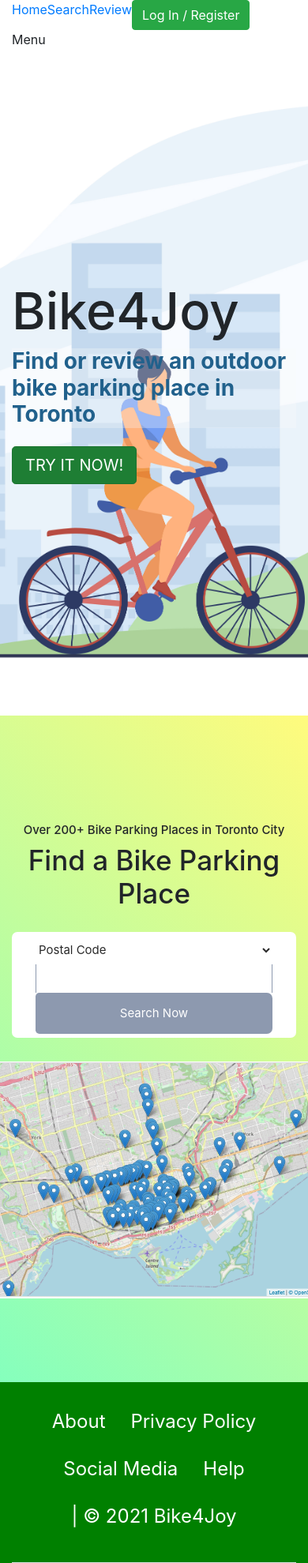
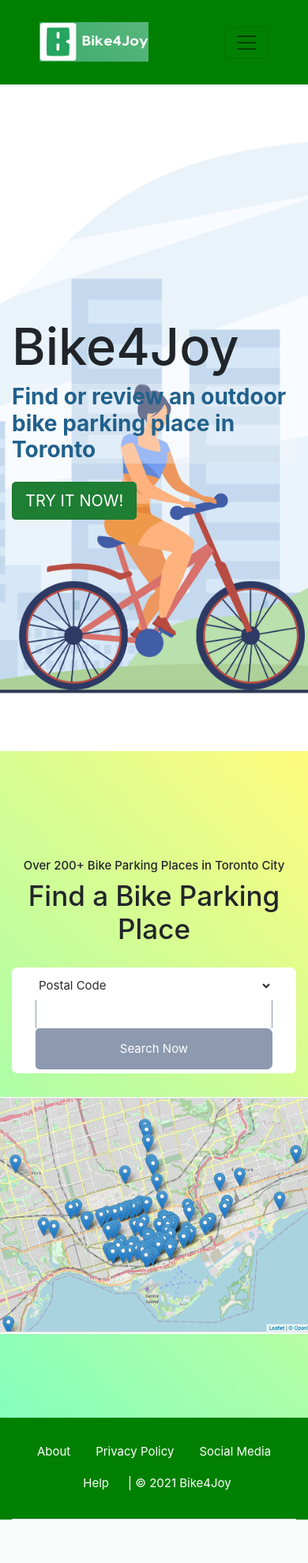
Before and after one commit to billsong0407/Bike4Joy, a PHP site: page / in a window 390 px wide. Shown: the whole page at 79% size. After the commit the page ends 1924 px from the top, so only its background shows below. Run offline with PHP 8.4, Linux system fonts and the light colour scheme; some libraries are stand-ins or nearby versions.

Commit message:
revamp navbar

```diff
--- a/assets/css/all-pages.css
+++ b/assets/css/all-pages.css
@@ -1,6 +1,32 @@
 html, body {
   position: relative;
   min-height: 100%;
+}
+
+.page-navbar {
+  font-size: 25px !important;
+  background-color: green !important;
+  padding-left: 200px !important;
+  padding-right: 200px !important;
+}
+
+.navbar-text .register-button{
+  color: white !important;
+  font-size: 20px;
+  padding-left: 25px;
+  padding-right: 25px;
+}
+
+.navbar-nav .nav-item .nav-link{
+  color:white;
+}
+
+.navbar-nav .nav-item .nav-link:hover{
+  color:lightgreen;
+}
+
+.navbar-nav .nav-item{
+  padding-left: 30px;
 }
 
 .page-footer {
@@ -12,3 +38,30 @@
   color: white !important;
   height: 60px;
 }
+
+@media (max-width: 767px) {
+  .page-navbar {
+    font-size: 15px !important;
+    padding-left: 50px !important;
+    padding-right: 50px !important;
+  }
+
+  .page-navbar .navbar-nav {
+    margin-left: 0px !important;
+  }
+
+  .navbar-nav .nav-item{
+    padding-left: 0px;
+  }
+
+  .navbar-text .register-button{
+    font-size: 15px;
+    padding-left: 15px;
+    padding-right: 15px;
+  }
+
+  .page-footer footer .nav-link{
+    font-size: 15px;
+    height: 40px;
+  }
+}
--- a/index.html
+++ b/index.html
@@ -37,37 +37,32 @@
 
 <body>
     <!-- ***** Header Area Start ***** -->
-    <header class="header-area header-sticky wow slideInDown">
-        <div class="container">
-            <div class="row">
-                <div class="col-12">
-                    <nav class="main-nav">
-                        <!-- ***** Logo Start ***** -->
-                        <span>
-                            <a href="index.html" class="logo"></a>
-                        </span>
+    <header class="sticky-top">
+        <nav class="navbar navbar-expand-lg navbar-light bg-light page-navbar py-4">
+            <a class="navbar-brand" href="./index.html">
+                <img src="./assets/images/white-logo.png" height="50" alt="logo" loading="lazy" style="margin-top: -1px;"/>
+            </a>
+            <button class="navbar-toggler" type="button" data-toggle="collapse" data-target="#navbarText" aria-controls="navbarText" aria-expanded="false" aria-label="Toggle navigation">
+                <span class="navbar-toggler-icon"></span>
+            </button>
+            <div class="collapse navbar-collapse text-center" id="navbarText">
+                <ul class="navbar-nav ml-5 mr-auto">
+                    <li class="nav-item">
+                        <a class="nav-link" href="./index.html">Home</a>
+                    </li>
+                    <li class="nav-item">
+                        <a class="nav-link" href="./index.html#search-form">Search</a>
+                    </li>
+                    <li class="nav-item">
+                        <a class="nav-link" href="./submission.html">Review</a>
+                    </li>
+                    </ul>
+                <span class="navbar-text">
+                    <a type="button" class="btn btn-success register-button" href="./registration.html">Log In / Register</a>
+                </span>
+            </div>
+        </nav>
 
-
-                        <!-- ***** Logo End ***** -->
-                        <!-- ***** Menu Start ***** -->
-                        <ul class="nav">
-                            <li><a href="index.html" class="active">Home</a></li>
-                            <li><a href="index.html#search-form">Search</a></li>
-                            <li><a href="submission.html">Review</a></li>
-                            <li>
-                                <!-- <div class="main-white-button"><a href="#"><i class="fa fa-plus"></i> Log In / Register</a></div> -->
-                                <a type="button" class="btn btn-success register-button" href="registration.html">Log In
-                                    / Register</a>
-                            </li>
-                        </ul>
-                        <a class='menu-trigger'>
-                            <span>Menu</span>
-                        </a>
-                        <!-- ***** Menu End ***** -->
-                    </nav>
-                </div>
-            </div>
-        </div>
     </header>
     <!-- ***** Header Area End ***** -->
     <div class="main-banner">
@@ -133,16 +128,6 @@
             </ul>
         </footer>
     </div>
-    <script src="vendor/jquery/jquery.min.js"></script>
-    <!-- <script src="vendor/bootstrap/js/bootstrap.bundle.min.js"></script> -->
-    <script>
-        if($('.menu-trigger').length){
-            $(".menu-trigger").on('click', function() {
-                $(this).toggleClass('active');
-                $('.header-area .nav').slideToggle(200);
-            });
-        }
-    </script>
 </body>
 
 </html>
```
